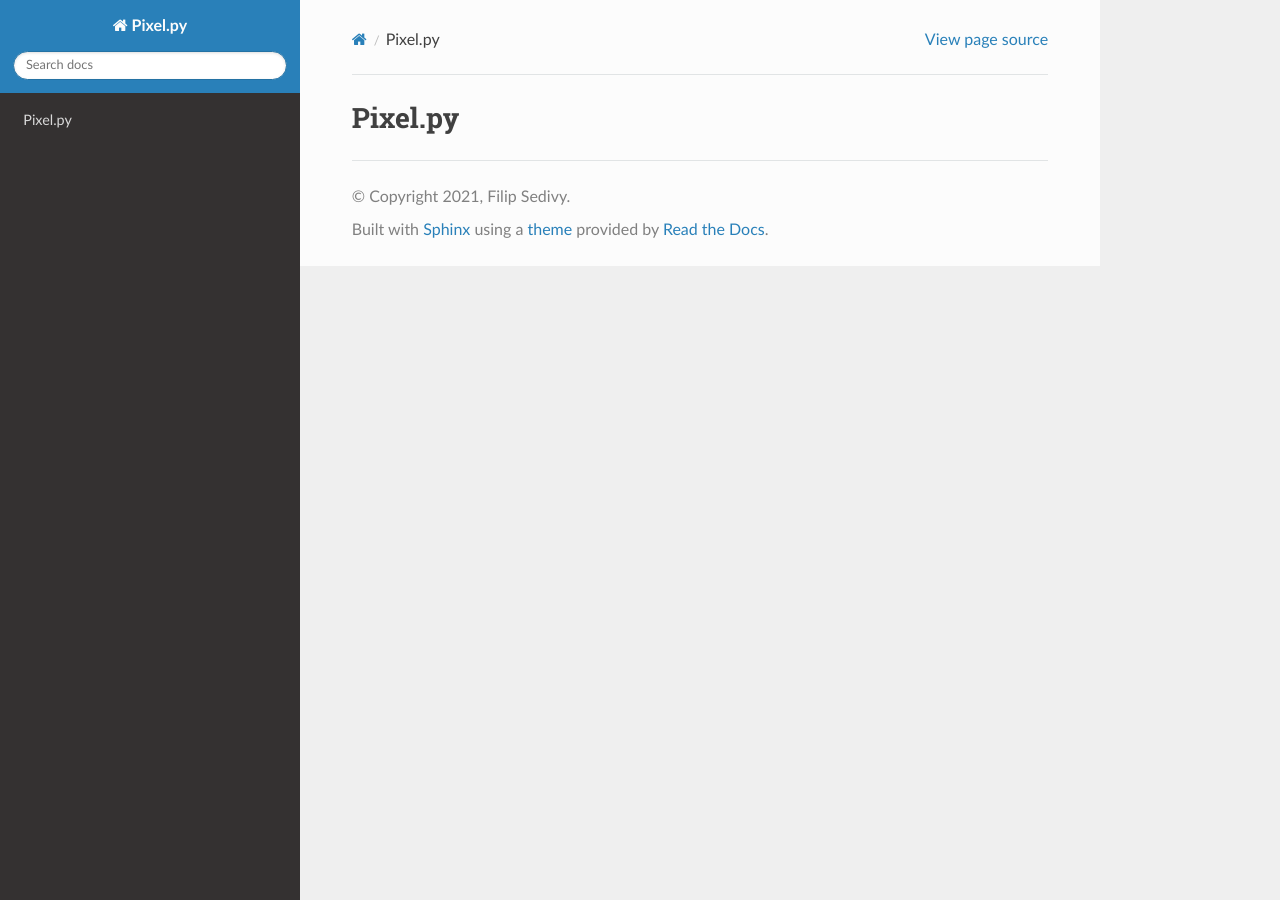
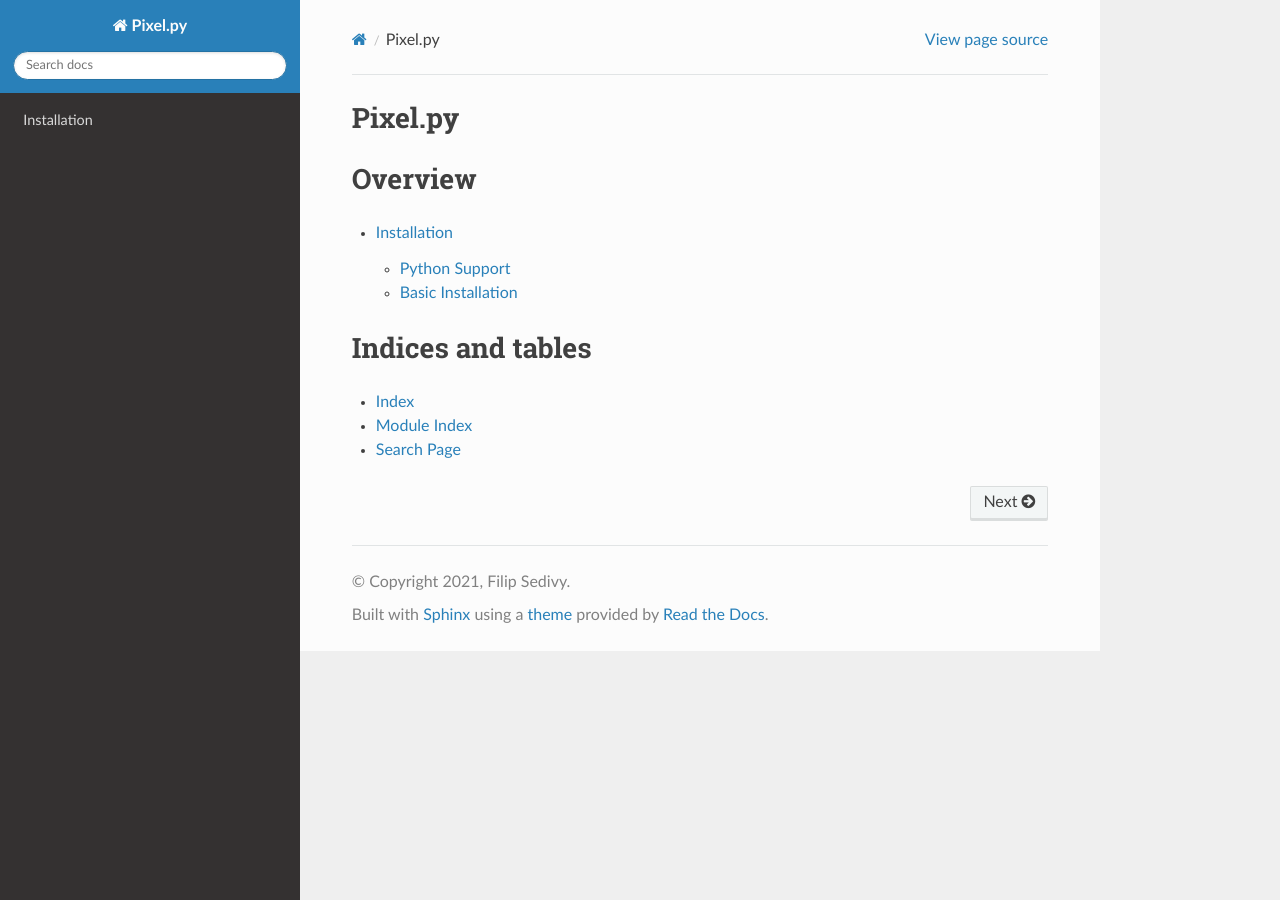
Before and after one commit to filipsedivy/pixel.py, a Sphinx documentation site: the page built from docs/index.rst, in a window 1280 px wide. Built offline with Sphinx 7.4.7 and the Read the Docs theme 2.0.0, drawn with Linux system fonts in a browser that asks for light colours.

Commit message:
Add docs

```diff
--- a/README.rst
+++ b/README.rst
@@ -10,6 +10,11 @@ What can Pixel.py be used for?
 - Creating a unified dataset
 - Image data preprocessing
 
+Who is the library for?
+-----------------------
+- For data analysts preparing unified datasets
+- For software engineers developing machine learning models in image recognition and computer vision
+
 Motivation to create another API for image data processing
 ----------------------------------------------------------
 In the course of writing my bachelor thesis, I encountered many problems when processing image datasets. These were mostly incomplete libraries that did not cover my need. For this reason I decided to develop my own library and put it for public use.
--- a/docs/index.rst
+++ b/docs/index.rst
@@ -1,2 +1,17 @@
 Pixel.py
 ========
+
+Overview
+========
+
+.. toctree::
+   :maxdepth: 2
+
+   installation.rst
+
+Indices and tables
+==================
+
+* :ref:`genindex`
+* :ref:`modindex`
+* :ref:`search`
```
Also changed, not shown: docs/installation.rst (added, +21 -0 lines).
